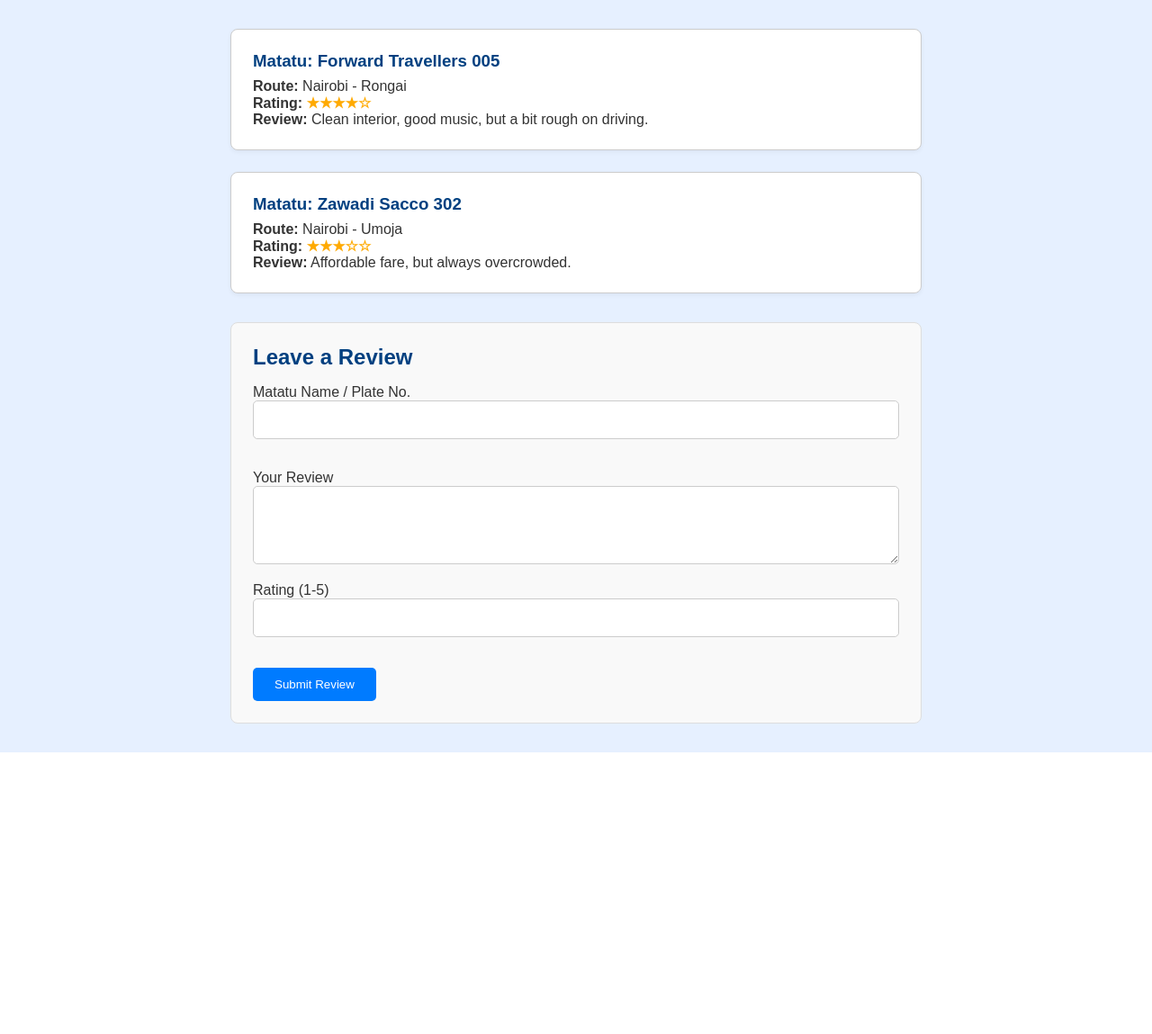
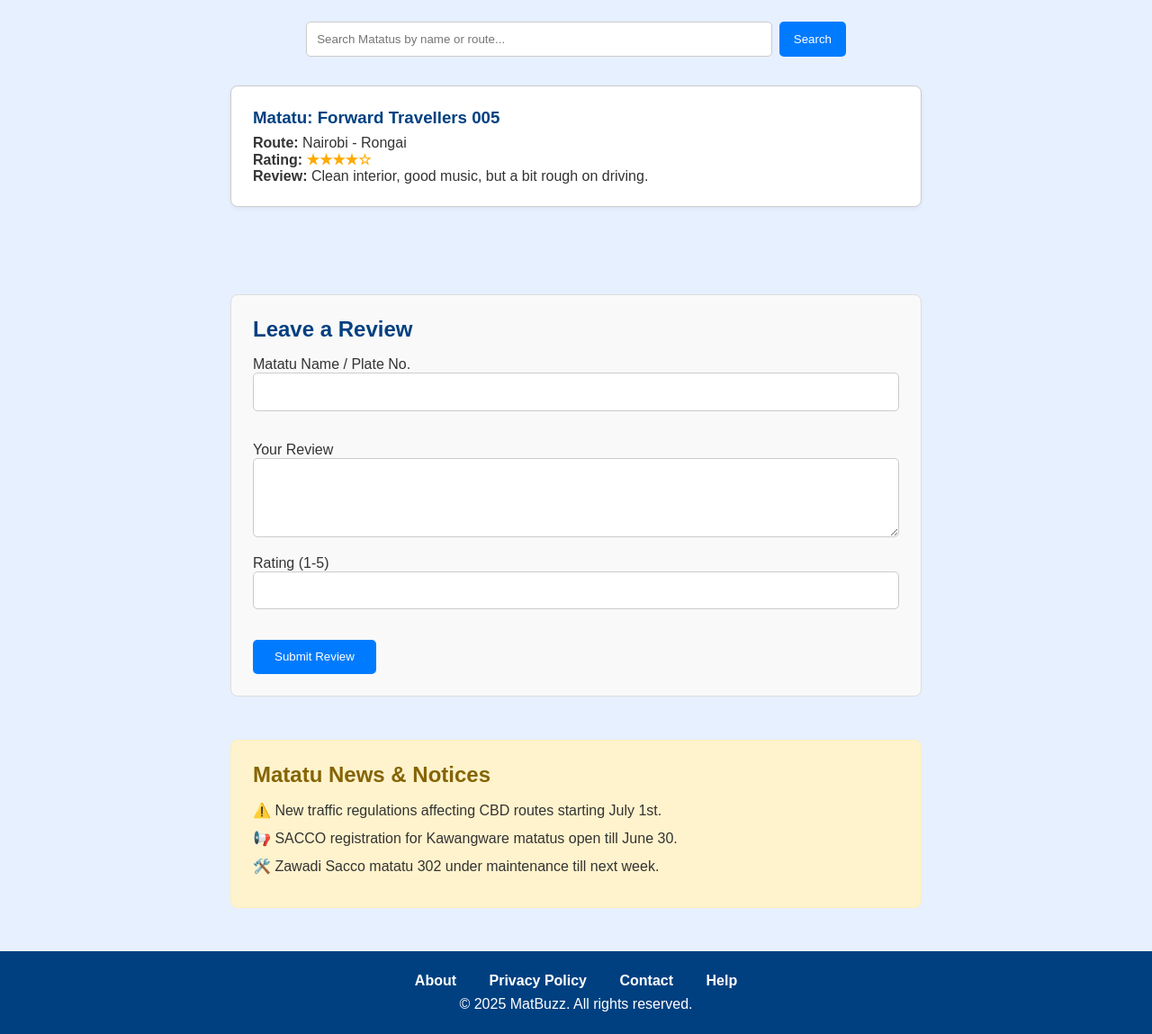
Before and after one commit to T-Njiru/MatBuzz, a PHP site: page /homepage/home.html in a window 1280 px wide. Shown: the part 161-1310 px from the top of the page at 90% size. Before the commit the page ends 997 px from the top, so only its background shows below. Run offline with PHP 8.4, Linux system fonts and the light colour scheme.

Commit message:
added a section for matatu news and shuffling of the reviews

```diff
--- a/homepage/home.css
+++ b/homepage/home.css
@@ -41,10 +41,46 @@ nav a:hover {
   text-decoration: underline;
 }
 
+.search-bar {
+  display: flex;
+  justify-content: center;
+  margin: 1.5rem auto;
+  max-width: 600px;
+  gap: 0.5rem;
+}
+
+.search-bar input {
+  flex: 1;
+  padding: 0.7rem;
+  border: 1px solid #ccc;
+  border-radius: 5px;
+}
+
+.search-bar button {
+  background-color: #007bff;
+  color: white;
+  padding: 0.7rem 1rem;
+  border: none;
+  border-radius: 5px;
+  cursor: pointer;
+}
+
+.search-bar button:hover {
+  background-color: #0056b3;
+}
+
 .content {
   max-width: 800px;
   margin: 2rem auto;
   padding: 0 1rem;
+}
+
+.card-container {
+  display: flex;
+  flex-direction: column;
+  align-items: center;
+  min-height: 200px;
+  position: relative;
 }
 
 .matatu-card {
@@ -54,6 +90,9 @@ nav a:hover {
   padding: 1.5rem;
   margin-bottom: 1.5rem;
   box-shadow: 0 2px 5px rgba(0,0,0,0.05);
+  width: 100%;
+  max-width: 100%;
+  display: none;
 }
 
 .matatu-card h3 {
@@ -101,3 +140,48 @@ nav a:hover {
 .review-section button:hover {
   background-color: #0056b3;
 }
+
+.news-section {
+  margin-top: 3rem;
+  background-color: #fff3cd;
+  border: 1px solid #ffeeba;
+  padding: 1.5rem;
+  border-radius: 8px;
+}
+
+.news-section h2 {
+  color: #856404;
+  margin-bottom: 1rem;
+}
+
+.news-section ul {
+  list-style: none;
+  padding-left: 0;
+}
+
+.news-section li {
+  margin-bottom: 0.75rem;
+}
+
+.footer {
+  margin-top: 3rem;
+  background-color: #004080;
+  color: white;
+  text-align: center;
+  padding: 1.5rem;
+}
+
+.footer-links {
+  margin-bottom: 0.5rem;
+}
+
+.footer-links a {
+  color: #ffffff;
+  text-decoration: none;
+  margin: 0 1rem;
+  font-weight: bold;
+}
+
+.footer-links a:hover {
+  text-decoration: underline;
+}
--- a/homepage/home.html
+++ b/homepage/home.html
@@ -20,19 +20,33 @@
     <a href="#">Logout</a>
   </nav>
 
+  <div class="search-bar">
+    <input type="text" placeholder="Search Matatus by name or route...">
+    <button>Search</button>
+  </div>
+
   <div class="content">
-    <section class="matatu-card">
+    <section class="card-container">
+      <div class="matatu-card">
         <h3>Matatu: Forward Travellers 005</h3>
         <p><strong>Route:</strong> Nairobi - Rongai</p>
         <p><strong>Rating:</strong> <span class="rating">★★★★☆</span></p>
         <p><strong>Review:</strong> Clean interior, good music, but a bit rough on driving.</p>
-    </section>
+      </div>
 
-    <section class="matatu-card">
+      <div class="matatu-card">
         <h3>Matatu: Zawadi Sacco 302</h3>
         <p><strong>Route:</strong> Nairobi - Umoja</p>
         <p><strong>Rating:</strong> <span class="rating">★★★☆☆</span></p>
         <p><strong>Review:</strong> Affordable fare, but always overcrowded.</p>
+      </div>
+
+      <div class="matatu-card">
+        <h3>Matatu: Githurai Pride 222</h3>
+        <p><strong>Route:</strong> CBD - Githurai 45</p>
+        <p><strong>Rating:</strong> <span class="rating">★★★★★</span></p>
+        <p><strong>Review:</strong> Fast, clean and respectful driver.</p>
+      </div>
     </section>
 
     <section class="review-section">
@@ -50,6 +64,43 @@
         <button type="submit">Submit Review</button>
       </form>
     </section>
+
+    <section class="news-section">
+      <h2>Matatu News & Notices</h2>
+      <ul>
+        <li>⚠️ New traffic regulations affecting CBD routes starting July 1st.</li>
+        <li>📢 SACCO registration for Kawangware matatus open till June 30.</li>
+        <li>🛠️ Zawadi Sacco matatu 302 under maintenance till next week.</li>
+      </ul>
+    </section>
   </div>
+
+  <footer class="footer">
+    <div class="footer-links">
+      <a href="#">About</a>
+      <a href="#">Privacy Policy</a>
+      <a href="#">Contact</a>
+      <a href="#">Help</a>
+    </div>
+    <p>© 2025 MatBuzz. All rights reserved.</p>
+  </footer>
+
+  <script>
+    const cards = document.querySelectorAll('.matatu-card');
+    let current = 0;
+
+    function showNextCard() {
+      cards.forEach((card, index) => {
+        card.style.display = index === current ? 'block' : 'none';
+      });
+      current = (current + 1) % cards.length;
+    }
+
+    if (cards.length > 1) {
+      cards.forEach(card => card.style.display = 'none');
+      showNextCard();
+      setInterval(showNextCard, 3000);
+    }
+  </script>
 </body>
 </html>
```
Lines whose indentation alone changed are shown as unchanged.
